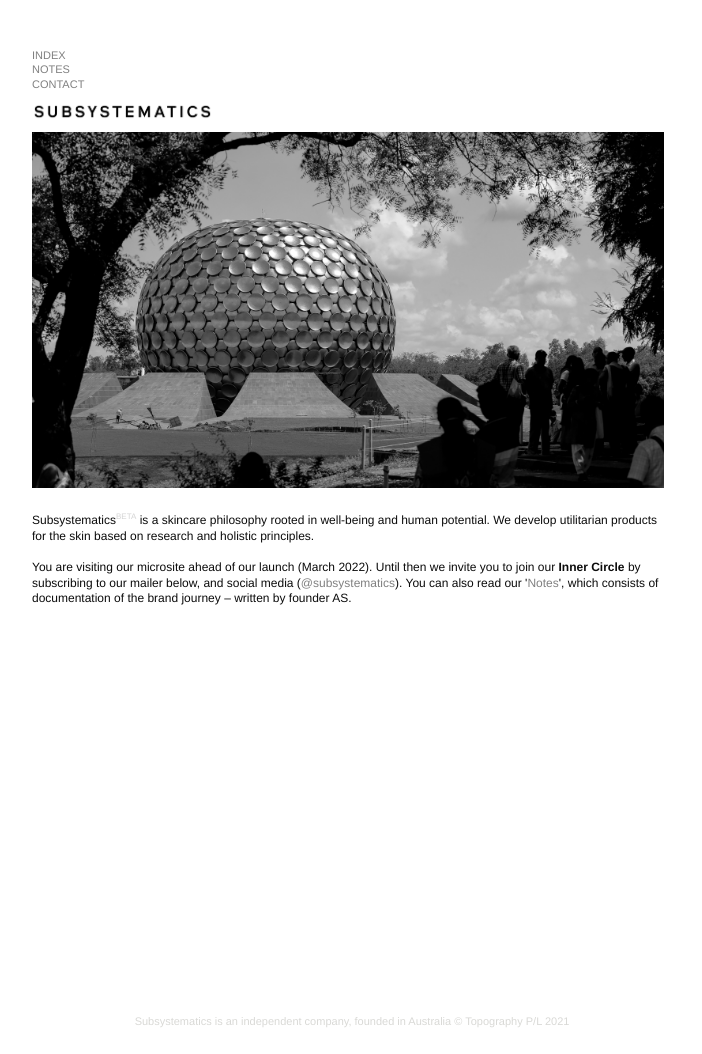
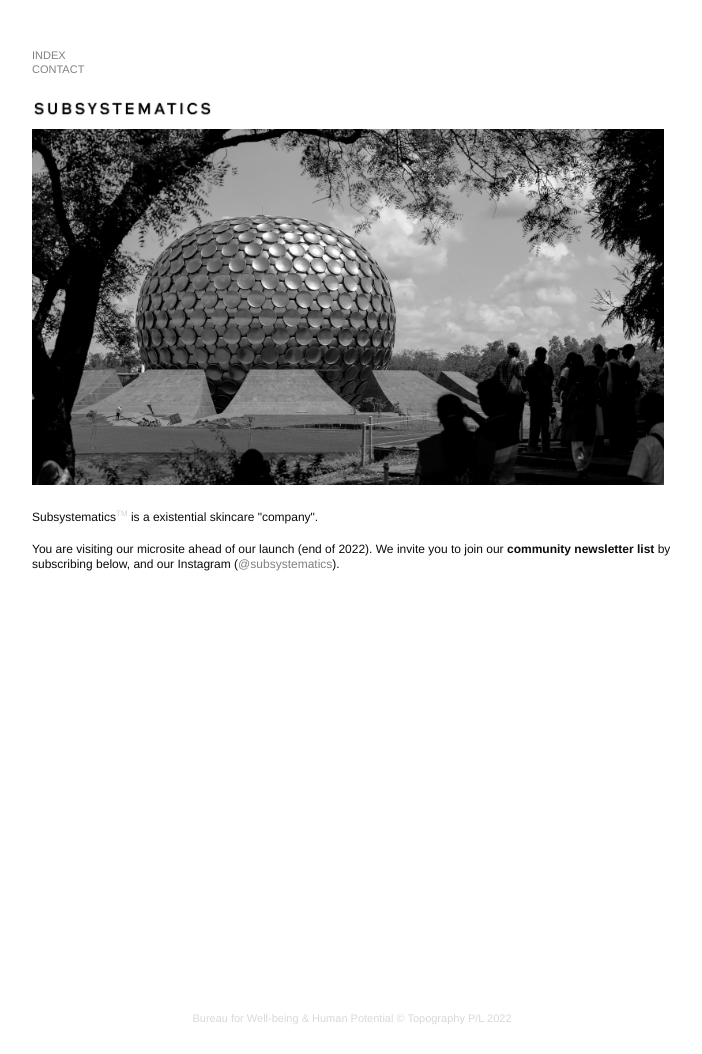
Before and after one commit to tpgrphy/subsystematicsbeta, a Jekyll site: the page built from index.html, in a window 1280 px wide. Shown: the whole page, without its empty margins (288-990 px from the left). Built offline with Jekyll 4.4.1, drawn with Linux system fonts in a browser that asks for light colours; some web fonts are replaced.

Commit message:
edit homepage and contact October 2022

```diff
--- a/_includes/footer.html
+++ b/_includes/footer.html
@@ -1,3 +1,3 @@
 <footer>
-    <p>Subsystematics is an independent company, founded in Australia  &copy; Topography P/L 2021</p>
+    <p>Bureau for Well-being & Human Potential  &copy; Topography P/L 2022</p>
 </footer>
--- a/_includes/header.html
+++ b/_includes/header.html
@@ -1,7 +1,7 @@
 <header>
     <nav>
         <a href="/">Index</a>
-        <a href="/notes">Notes</a>
+        <!-- <a href="/notes">Notes</a> -->
         <a href="/contact">Contact</a>
     </nav>
 </header>
--- a/contact.html
+++ b/contact.html
@@ -20,7 +20,7 @@ permalink: /contact
     </div>
     <div class="land_col3">
         <h2>Colophon</h2>
-        <p> Domain: www.subsystematics.com <b>/</b> Technologies: HTML, SCSS, JEKYLL (RUBY), VANILLA JS <b>/</b> Deployment & Hosting: GIT and Netlify <b>/</b> CMS: None <b>/</b> Build & Design: Topography <b>/</b> Updated: 20210929 <b>/</b> Copyright: Subsystematics by Topography P/L 2021
+        <p> Domain: www.subsystematics.com <b>/</b> Technologies: HTML, SCSS, JEKYLL (RUBY), VANILLA JS <b>/</b> Deployment & Hosting: GIT and Netlify <b>/</b> CMS: None <b>/</b> Build & Design: Topography <b>/</b> Updated: 20221019 <b>/</b> Copyright: Subsystematics by Topography P/L 2021
         </p>
     </div>
 </div>
--- a/index.html
+++ b/index.html
@@ -20,10 +20,10 @@ permalink: /index
     <div class="land_block2 land_mobile">
         <div class="land_col">
                 <p>
-                    Subsystematics<sup>BETA</sup> is a skincare philosophy rooted in well-being and human potential. We develop utilitarian products for the skin based on research and holistic principles.
+                    Subsystematics<sup>TM</sup> is a existential skincare "company".
                     <br>
                     <br>
-                    You are visiting our microsite ahead of our launch (March 2022). Until then we invite you to join our <b>Inner Circle</b> by subscribing to our mailer below, and social media (<a href='http://www.instagram.com/subsystematics' target="_blank">@subsystematics</a>). You can also read our '<a href='/notes'>Notes</a>', which consists of documentation of the brand journey – written by founder AS.
+                    You are visiting our microsite ahead of our launch (end of 2022). We invite you to join our <b>community newsletter list</b> by subscribing below, and our Instagram (<a href='http://www.instagram.com/subsystematics' target="_blank">@subsystematics</a>).
                 </p
         </div>
     </div>
```
